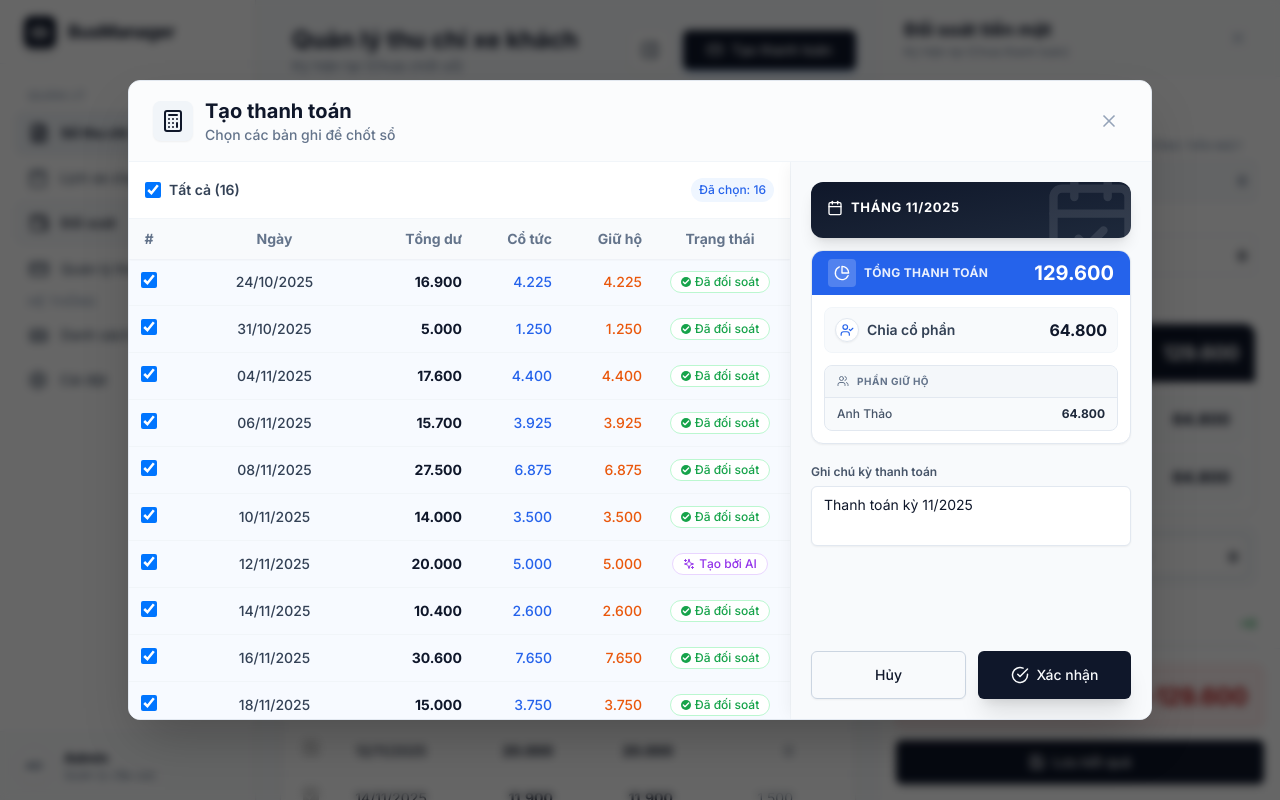
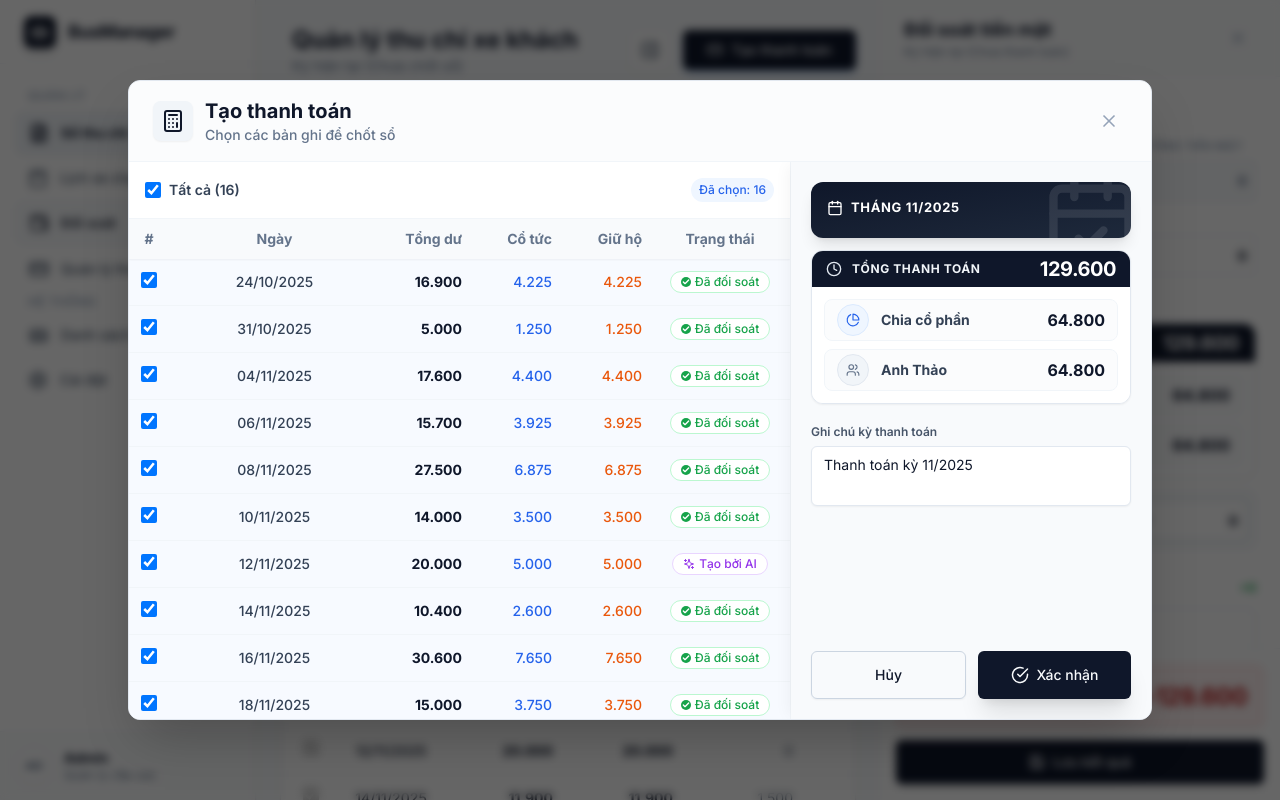
Before and after one commit to kizulv/quanlythuchi_219, a React (Vite) app: page / in a window 1280 px wide. Both pictures are taken after a click on the button "Tạo thanh toán". Shown: the top 800 px of the page. Built offline with nearby package versions, Linux system fonts and the light colour scheme.

Commit message:
fix(ui): Adjust payment modal and reconciliation sheet spacing
Refine spacing and padding in the payment modal and reconciliation sheet components to improve UI consistency and visual appeal. This includes reducing padding in certain sections to achieve a more compact layout.

```diff
--- a/components/PaymentModal.tsx
+++ b/components/PaymentModal.tsx
@@ -1,6 +1,5 @@
-
 import React, { useState, useEffect, useMemo } from 'react';
-import { X, Calculator, Calendar, DollarSign, Wallet, CheckCircle, CalendarCheck, Lock, PieChart, Users, UserCheck } from 'lucide-react';
+import { X, Calculator, Calendar, DollarSign, Wallet, CheckCircle, CalendarCheck, Lock, PieChart, Users, UserCheck, Clock } from 'lucide-react';
 import { Transaction, TransactionStatus, PaymentCycle, Bus } from '../types';
 import { Button } from './ui/Button';
 import { Badge } from './ui/Badge';
@@ -236,48 +235,43 @@ export const PaymentModal: React.FC<PaymentModalProps> = ({
 
               {/* Totals Breakdown */}
               <div className="flex flex-col gap-2 shrink-0">
-                 {/* UPDATED: Compact Shareholding Breakdown */}
-                 <div className="bg-white rounded-lg md:rounded-xl shadow-sm border border-slate-200 overflow-hidden">
-                    {/* 1. Total Payment on Top (Blue Background) */}
-                    <div className="bg-blue-600 px-4 py-2 flex justify-between items-center text-white">
-                        <div className="flex items-center gap-2">
-                            <div className="p-1.5 bg-white/20 rounded">
-                                <PieChart size={16} className="text-white" />
-                            </div>
-                            <span className="text-xs font-bold uppercase tracking-wide opacity-90">Tổng thanh toán</span>
+                 {/* UPDATED: Compact Shareholding Breakdown matching Request */}
+                 <div className="rounded-xl border border-slate-200 overflow-hidden bg-white shadow-sm">
+                    {/* Header */}
+                    <div className="bg-slate-900 px-3.5 py-1 flex justify-between items-center text-white">
+                        <div className="flex items-center gap-2.5">
+                           <div className="">
+                              <Clock size={16} className="text-slate-200" />
+                           </div>
+                           <span className="text-xs font-bold uppercase tracking-wider text-slate-100">TỔNG THANH TOÁN</span>
                         </div>
-                        <span className="text-xl font-bold">{formatCurrency(paymentAmount)}</span>
+                        <span className="text-xl font-bold tracking-tight">{formatCurrency(paymentAmount)}</span>
                     </div>
 
-                    <div className="p-3 space-y-3">
-                        {/* 2. Group Info: Owner */}
-                        <div className="flex justify-between items-center p-2.5 bg-slate-50 rounded-lg border border-slate-100">
-                             <div className="flex items-center gap-2">
-                                <div className="p-1 bg-white rounded-full border border-slate-200 shadow-sm text-blue-600">
-                                   <UserCheck size={14} />
+                    <div className="p-3 bg-white space-y-2">
+                        {/* Row 1: Chia cổ phần (Owner Share) */}
+                        <div className="flex justify-between items-center px-3 py-1 rounded-lg border border-slate-100 bg-slate-50/50 hover:bg-slate-50 transition-colors">
+                             <div className="flex items-center gap-3">
+                                <div className="w-8 h-8 rounded-full bg-blue-50 text-blue-600 flex items-center justify-center border border-blue-100">
+                                   <PieChart size={14} />
                                 </div>
-                                <span className="text-sm font-semibold text-slate-700">Chia cổ phần</span>
+                                <span className="text-sm font-bold text-slate-700">Chia cổ phần</span>
                              </div>
-                             <span className="font-bold text-slate-900">{formatCurrency(shareStats.ownerTotal)}</span>
+                             <span className="font-bold text-base text-slate-900">{formatCurrency(shareStats.ownerTotal)}</span>
                         </div>
 
-                        {/* 3. Group Info: Shareholders */}
-                        {Object.keys(shareStats.shareholderTotals).length > 0 && (
-                            <div className="rounded-lg border border-slate-200 bg-slate-50 overflow-hidden">
-                                <div className="px-3 py-2 bg-slate-100/50 border-b border-slate-200 flex items-center gap-2">
-                                     <Users size={12} className="text-slate-500"/>
-                                     <span className="text-[10px] font-bold text-slate-500 uppercase tracking-wider">Phần giữ hộ</span>
+                        {/* Row 2+: Shareholders */}
+                        {Object.entries(shareStats.shareholderTotals).map(([name, amount]) => (
+                            <div key={name} className="flex justify-between items-center px-3 py-1 rounded-lg border border-slate-100 bg-slate-50/50 hover:bg-slate-50 transition-colors">
+                                <div className="flex items-center gap-3">
+                                   <div className="w-8 h-8 rounded-full bg-slate-100 text-slate-500 flex items-center justify-center border border-slate-200">
+                                      <Users size={14} />
+                                   </div>
+                                   <span className="text-sm font-bold text-slate-700">{name}</span>
                                 </div>
-                                <div className="divide-y divide-slate-100">
-                                    {Object.entries(shareStats.shareholderTotals).map(([name, amount]) => (
-                                        <div key={name} className="flex justify-between items-center px-3 py-2 text-xs hover:bg-slate-100/50 transition-colors">
-                                            <span className="text-slate-600 font-medium">{name}</span>
-                                            <span className="font-bold text-slate-800">{formatCurrency(amount as number)}</span>
-                                        </div>
-                                    ))}
-                                </div>
+                                <span className="font-bold text-base text-slate-900">{formatCurrency(amount as number)}</span>
                             </div>
-                        )}
+                        ))}
                     </div>
                  </div>
               </div>
--- a/components/ReconciliationSheet.tsx
+++ b/components/ReconciliationSheet.tsx
@@ -258,7 +258,7 @@ export const ReconciliationSheet: React.FC<ReconciliationSheetProps> = ({
            {/* Thẻ Tổng Thanh Toán - Re-styled as per request */}
            <div className="rounded-xl border border-slate-200 overflow-hidden bg-white shadow-sm">
               {/* Header */}
-              <div className="bg-slate-900 px-4 py-3.5 flex justify-between items-center text-white">
+              <div className="bg-slate-900 px-4 py-1 flex justify-between items-center text-white">
                 <div className="flex items-center gap-2.5">
                    <div className="p-1.5 bg-white/10 rounded-lg border border-white/10">
                       <Clock size={16} className="text-slate-200" />
@@ -271,7 +271,7 @@ export const ReconciliationSheet: React.FC<ReconciliationSheetProps> = ({
               {/* Body */}
               <div className="p-3 bg-white space-y-2">
                  {/* Row 1: Chia cổ phần */}
-                 <div className="flex justify-between items-center px-3 py-2 rounded-lg border border-slate-100 bg-slate-50/50 hover:bg-slate-50 transition-colors">
+                 <div className="flex justify-between items-center px-3 py-1 rounded-lg border border-slate-100 bg-slate-50/50 hover:bg-slate-50 transition-colors">
                     <div className="flex items-center gap-3">
                        <div className="w-8 h-8 rounded-full bg-blue-50 text-blue-600 flex items-center justify-center border border-blue-100">
                           <PieChart size={14} />
@@ -283,7 +283,7 @@ export const ReconciliationSheet: React.FC<ReconciliationSheetProps> = ({
 
                  {/* Row 2+: Shareholders */}
                  {breakdown.shareholders.map((sh, idx) => (
-                    <div key={idx} className="flex justify-between items-center px-3 py-2 rounded-lg border border-slate-100 bg-slate-50/50 hover:bg-slate-50 transition-colors">
+                    <div key={idx} className="flex justify-between items-center px-3 py-1 rounded-lg border border-slate-100 bg-slate-50/50 hover:bg-slate-50 transition-colors">
                         <div className="flex items-center gap-3">
                            <div className="w-8 h-8 rounded-full bg-slate-100 text-slate-500 flex items-center justify-center border border-slate-200">
                               <Users size={14} />
@@ -299,7 +299,7 @@ export const ReconciliationSheet: React.FC<ReconciliationSheetProps> = ({
            {/* Tiền hiện có */}
            <div className="bg-slate-50 rounded-lg border border-slate-200 p-2">
               <div className="flex justify-between items-center">
-                 <span className="text-sm font-medium text-slate-600 pl-2">Tiền hiện có (Đã cất / Đã chốt)</span>
+                 <span className="text-sm font-medium text-slate-600 pl-2">Tiền hiện có</span>
                  <div className="w-[120px] relative group">
                     <Banknote size={14} className="absolute left-2.5 top-1/2 -translate-y-1/2 text-slate-400 z-10" />
                     <SmartInput value={existingMoney} onCommit={setExistingMoney} className={`${inputClass} bg-white border-slate-300`} />
```
